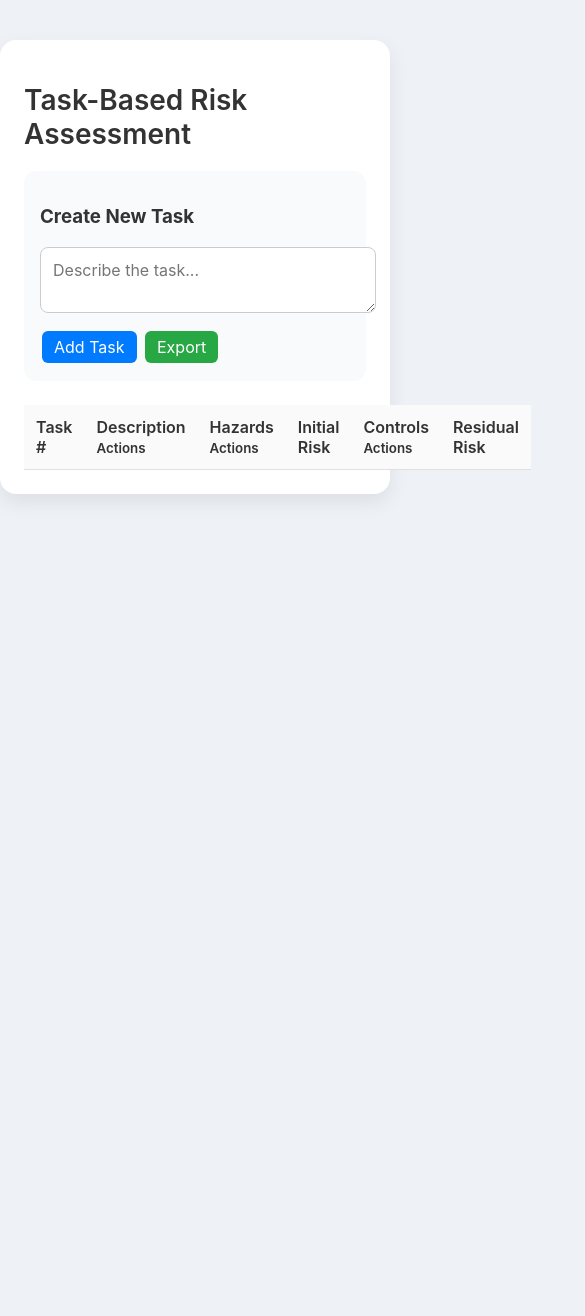
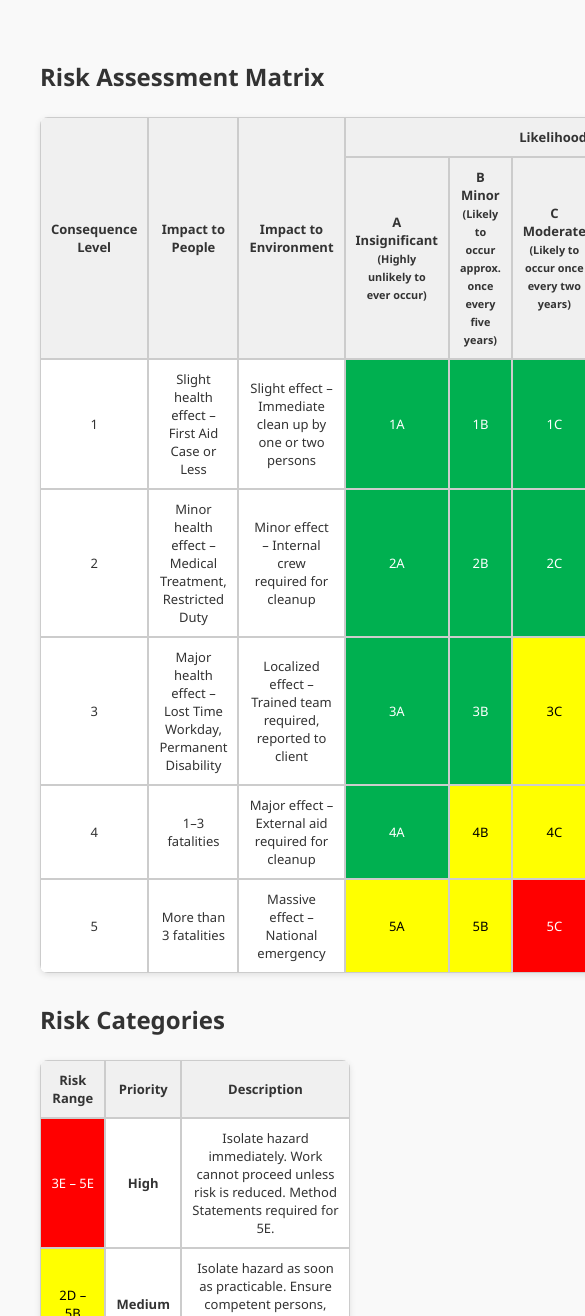
Before and after one commit to devon-gosine/risk-assessment-tool, a plain HTML site: page index.html in a window 390 px wide. Shown: the top 1316 px of the page, 585 px wide, since content can reach past the window. Before the commit the page ends 844 px from the top, so only its background shows below. Drawn offline with Linux system fonts and the light colour scheme.

Commit message:
Added risk matrix and responsive styling

```diff
--- a/index.html
+++ b/index.html
@@ -5,8 +5,171 @@
   <meta name="viewport" content="width=device-width, initial-scale=1.0">
   <title>Risk Assessment Tool</title>
   <link rel="stylesheet" href="style.css">
+  <style>
+    body {
+      font-family: 'Segoe UI', sans-serif;
+      background: #f9f9f9;
+      padding: 40px;
+      color: #333;
+    }
+
+    table {
+      border-collapse: separate;
+      border-spacing: 0;
+      width: 100%;
+      margin-bottom: 30px;
+      background-color: #fff;
+      box-shadow: 0 2px 6px rgba(0,0,0,0.1);
+      border-radius: 8px;
+      overflow: hidden;
+    }
+
+    th, td {
+      border: 1px solid #ccc;
+      padding: 10px;
+      font-size: 13px;
+      text-align: center;
+      vertical-align: middle;
+    }
+
+    th {
+      background-color: #f0f0f0;
+    }
+
+    .green {
+      background-color: #00b050;
+      color: white;
+      border: 1px solid #ccc;
+    }
+
+    .yellow {
+      background-color: #ffff00;
+      color: black;
+      border: 1px solid #ccc;
+    }
+
+    .red {
+      background-color: #ff0000;
+      color: white;
+      border: 1px solid #ccc;
+    }
+
+    .tooltip {
+      position: relative;
+    }
+
+    .tooltip:hover::after {
+      content: attr(data-tooltip);
+      position: fixed;
+      background-color: #333;
+      color: #fff;
+      padding: 6px 10px;
+      border-radius: 5px;
+      white-space: nowrap;
+      font-size: 12px;
+      z-index: 9999;
+      box-shadow: 0 2px 6px rgba(0,0,0,0.2);
+      pointer-events: none;
+      transform: translate(5px, -100%);
+    }
+
+    .tooltip:hover {
+      cursor: default;
+    }
+  </style>
 </head>
 <body>
+  <h2>Risk Assessment Matrix</h2>
+  <table>
+    <tr>
+      <th rowspan="2">Consequence<br>Level</th>
+      <th rowspan="2">Impact to People</th>
+      <th rowspan="2">Impact to Environment</th>
+      <th colspan="5">Likelihood</th>
+    </tr>
+    <tr>
+      <th>A<br>Insignificant<br><small>(Highly unlikely to ever occur)</small></th>
+      <th>B<br>Minor<br><small>(Likely to occur approx. once every five years)</small></th>
+      <th>C<br>Moderate<br><small>(Likely to occur once every two years)</small></th>
+      <th>D<br>Major<br><small>(Likely to occur 1–3 times per year)</small></th>
+      <th>E<br>Catastrophic<br><small>(Likely to occur more than three times per year)</small></th>
+    </tr>
+    <tr>
+      <td>1</td>
+      <td>Slight health effect – First Aid Case or Less</td>
+      <td>Slight effect – Immediate clean up by one or two persons</td>
+      <td class="green tooltip" data-tooltip="Low Risk">1A</td>
+      <td class="green tooltip" data-tooltip="Low Risk">1B</td>
+      <td class="green tooltip" data-tooltip="Low Risk">1C</td>
+      <td class="green tooltip" data-tooltip="Low Risk">1D</td>
+      <td class="green tooltip" data-tooltip="Low Risk">1E</td>
+    </tr>
+    <tr>
+      <td>2</td>
+      <td>Minor health effect – Medical Treatment, Restricted Duty</td>
+      <td>Minor effect – Internal crew required for cleanup</td>
+      <td class="green tooltip" data-tooltip="Low Risk">2A</td>
+      <td class="green tooltip" data-tooltip="Low Risk">2B</td>
+      <td class="green tooltip" data-tooltip="Low Risk">2C</td>
+      <td class="yellow tooltip" data-tooltip="Medium Risk">2D</td>
+      <td class="yellow tooltip" data-tooltip="Medium Risk">2E</td>
+    </tr>
+    <tr>
+      <td>3</td>
+      <td>Major health effect – Lost Time Workday, Permanent Disability</td>
+      <td>Localized effect – Trained team required, reported to client</td>
+      <td class="green tooltip" data-tooltip="Low Risk">3A</td>
+      <td class="green tooltip" data-tooltip="Low Risk">3B</td>
+      <td class="yellow tooltip" data-tooltip="Medium Risk">3C</td>
+      <td class="yellow tooltip" data-tooltip="Medium Risk">3D</td>
+      <td class="red tooltip" data-tooltip="High Risk">3E</td>
+    </tr>
+    <tr>
+      <td>4</td>
+      <td>1–3 fatalities</td>
+      <td>Major effect – External aid required for cleanup</td>
+      <td class="green tooltip" data-tooltip="Low Risk">4A</td>
+      <td class="yellow tooltip" data-tooltip="Medium Risk">4B</td>
+      <td class="yellow tooltip" data-tooltip="Medium Risk">4C</td>
+      <td class="red tooltip" data-tooltip="High Risk">4D</td>
+      <td class="red tooltip" data-tooltip="High Risk">4E</td>
+    </tr>
+    <tr>
+      <td>5</td>
+      <td>More than 3 fatalities</td>
+      <td>Massive effect – National emergency</td>
+      <td class="yellow tooltip" data-tooltip="Medium Risk">5A</td>
+      <td class="yellow tooltip" data-tooltip="Medium Risk">5B</td>
+      <td class="red tooltip" data-tooltip="High Risk">5C</td>
+      <td class="red tooltip" data-tooltip="High Risk">5D</td>
+      <td class="red tooltip" data-tooltip="High Risk">5E</td>
+    </tr>
+  </table>
+
+  <h2>Risk Categories</h2>
+  <table>
+    <tr>
+      <th>Risk Range</th>
+      <th>Priority</th>
+      <th>Description</th>
+    </tr>
+    <tr>
+      <td class="red tooltip" data-tooltip="High Risk">3E – 5E</td>
+      <td class="tooltip" data-tooltip="High Risk"><strong>High</strong></td>
+      <td class="tooltip" data-tooltip="High Risk">Isolate hazard immediately. Work cannot proceed unless risk is reduced. Method Statements required for 5E.</td>
+    </tr>
+    <tr>
+      <td class="yellow tooltip" data-tooltip="Medium Risk">2D – 5B</td>
+      <td class="tooltip" data-tooltip="Medium Risk"><strong>Medium</strong></td>
+      <td class="tooltip" data-tooltip="Medium Risk">Isolate hazard as soon as practicable. Ensure competent persons, supervision, and inspections are in place.</td>
+    </tr>
+    <tr>
+      <td class="green tooltip" data-tooltip="Low Risk">1A – 4A</td>
+      <td class="tooltip" data-tooltip="Low Risk"><strong>Low</strong></td>
+      <td class="tooltip" data-tooltip="Low Risk">Fix causes when time permits. Use PPE, maintain situational awareness, and ensure clear communication.</td>
+    </tr>
+  </table>
+
   <div class="container">
     <h1>Task-Based Risk Assessment</h1>
     <div class="task-controls">
```
